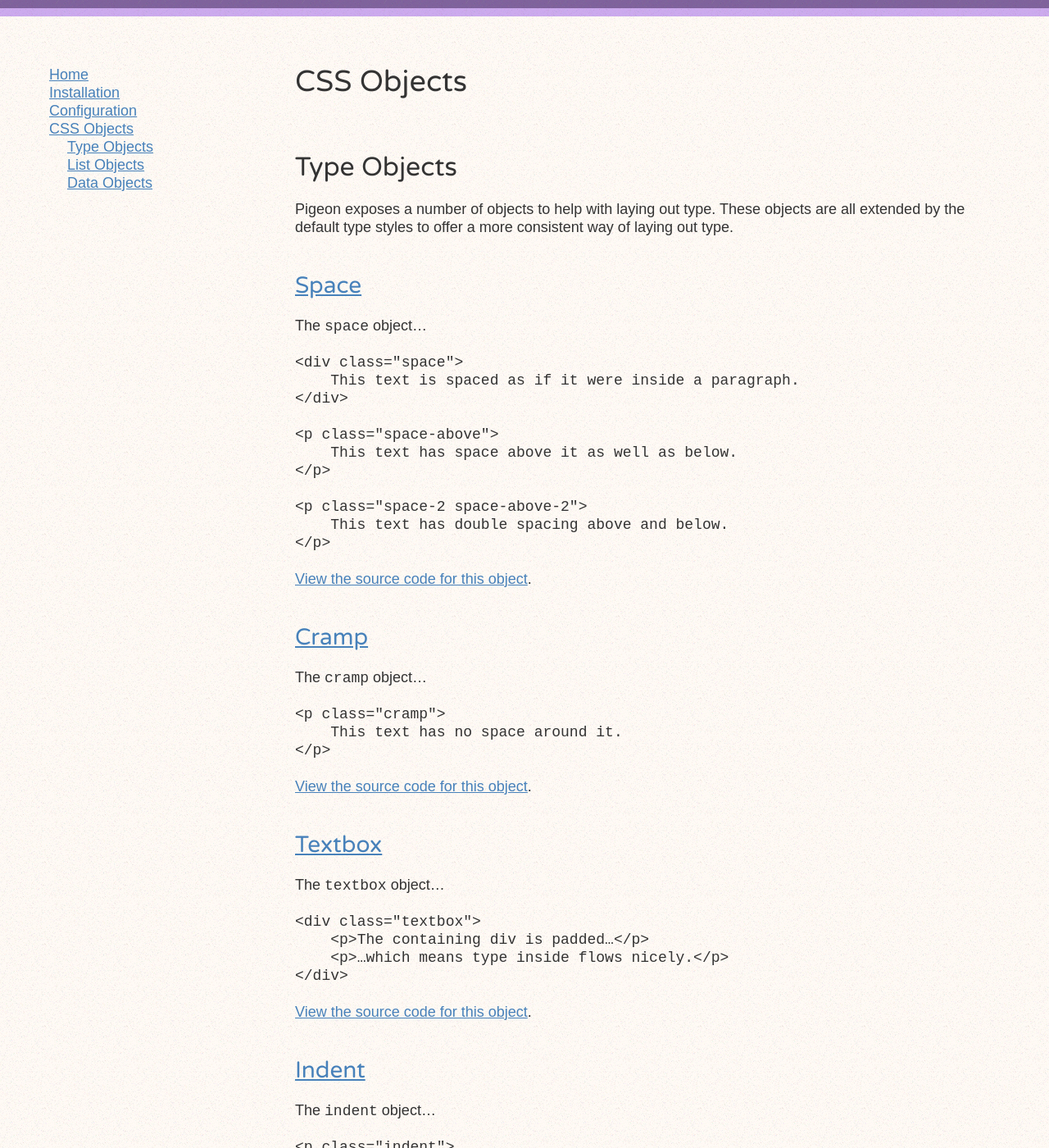
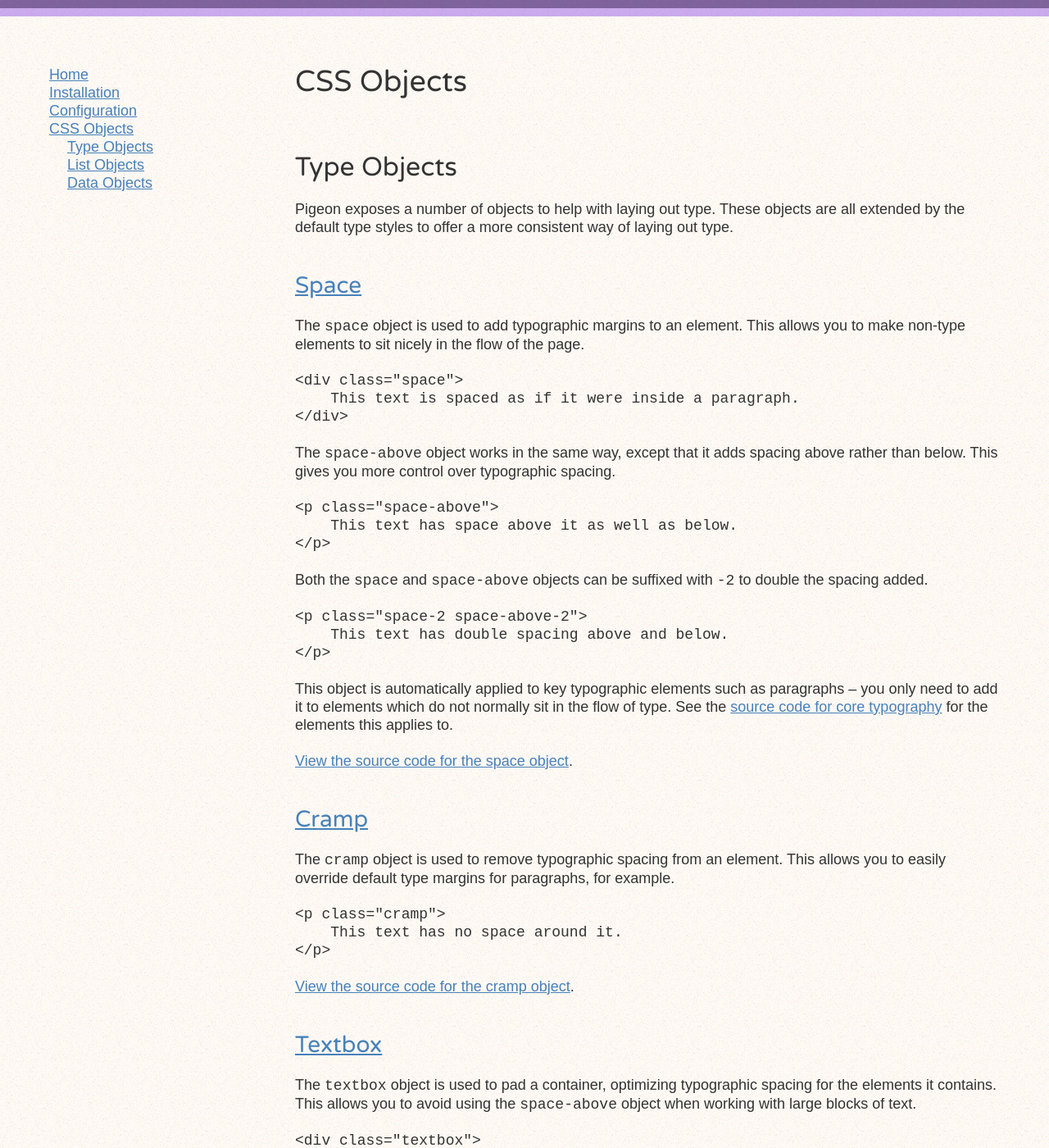
Before and after one commit to rowanmanning/pigeon, a Jekyll site: the page built from docs/objects/index.html, in a window 1280 px wide and 1400 px high. Shown: the whole window at 82% size. Built offline with Jekyll 4.4.1, drawn with Linux system fonts in a browser that asks for light colours; some of the changed text lies outside the part shown.

Commit message:
Document type objects

```diff
--- a/docs/objects/index.html
+++ b/docs/objects/index.html
@@ -15,12 +15,17 @@ layout: page
         consistent way of laying out type.
     </p>
 
+
     <div id="typography-space" class="textbox css-object">
         <h3>
             <a href="#typography-space" class="section-link">Space</a>
         </h3>
 
-        <p>The <code>space</code> object…</p>
+        <p>
+            The <code>space</code> object is used to add typographic margins to
+            an element. This allows you to make non-type elements to sit nicely
+            in the flow of the page.
+        </p>
 
         <div class="css-example">
             {% highlight html %}<div class="space">
@@ -28,11 +33,22 @@ layout: page
 </div>{% endhighlight %}
         </div>
 
+        <p>
+            The <code>space-above</code> object works in the same way, except
+            that it adds spacing above rather than below. This gives you more
+            control over typographic spacing.
+        </p>
+
         <div class="css-example">
             {% highlight html %}<p class="space-above">
     This text has space above it as well as below.
 </p>{% endhighlight %}
         </div>
+
+        <p>
+            Both the <code>space</code> and <code>space-above</code> objects can
+            be suffixed with <code>-2</code> to double the spacing added.
+        </p>
 
         <div class="css-example">
             {% highlight html %}<p class="space-2 space-above-2">
@@ -40,16 +56,28 @@ layout: page
 </p>{% endhighlight %}
         </div>
 
-        <p><a href="{{ site.repo.url }}/blob/{{ site.repo.branch }}/lib/object/space.scss">View the source code for this object</a>.</p>
+        <p>
+            This object is automatically applied to key typographic elements
+            such as paragraphs – you only need to add it to elements which do
+            not normally sit in the flow of type. See the
+            <a href="{{ site.repo.url }}/blob/{{ site.repo.branch }}/lib/core/type.scss">source code for core typography</a> for the elements this applies to.
+        </p>
+
+        <p><a href="{{ site.repo.url }}/blob/{{ site.repo.branch }}/lib/object/space.scss">View the source code for the space object</a>.</p>
 
     </div>
+
 
     <div id="typography-cramp" class="textbox css-object">
         <h3>
             <a href="#typography-cramp" class="section-link">Cramp</a>
         </h3>
 
-        <p>The <code>cramp</code> object…</p>
+        <p>
+            The <code>cramp</code> object is used to remove typographic spacing
+            from an element. This allows you to easily override default type
+            margins for paragraphs, for example.
+        </p>
 
         <div class="css-example">
             {% highlight html %}<p class="cramp">
@@ -57,16 +85,22 @@ layout: page
 </p>{% endhighlight %}
         </div>
 
-        <p><a href="{{ site.repo.url }}/blob/{{ site.repo.branch }}/lib/object/cramp.scss">View the source code for this object</a>.</p>
+        <p><a href="{{ site.repo.url }}/blob/{{ site.repo.branch }}/lib/object/cramp.scss">View the source code for the cramp object</a>.</p>
 
     </div>
+
 
     <div id="typography-textbox" class="textbox css-object">
         <h3>
             <a href="#typography-textbox" class="section-link">Textbox</a>
         </h3>
 
-        <p>The <code>textbox</code> object…</p>
+        <p>
+            The <code>textbox</code> object is used to pad a container,
+            optimizing typographic spacing for the elements it contains. This
+            allows you to avoid using the <code>space-above</code> object when
+            working with large blocks of text.
+        </p>
 
         <div class="css-example">
             {% highlight html %}<div class="textbox">
@@ -75,16 +109,20 @@ layout: page
 </div>{% endhighlight %}
         </div>
 
-        <p><a href="{{ site.repo.url }}/blob/{{ site.repo.branch }}/lib/object/textbox.scss">View the source code for this object</a>.</p>
+        <p><a href="{{ site.repo.url }}/blob/{{ site.repo.branch }}/lib/object/textbox.scss">View the source code for the textbox object</a>.</p>
 
     </div>
+
 
     <div id="typography-indent" class="textbox css-object">
         <h3>
             <a href="#typography-indent" class="section-link">Indent</a>
         </h3>
 
-        <p>The <code>indent</code> object…</p>
+        <p>
+            The <code>indent</code> object is used to indent an element in a way
+            which scales appropriately as text is resized.
+        </p>
 
         <div class="css-example">
             {% highlight html %}<p class="indent">
@@ -92,16 +130,38 @@ layout: page
 </p>{% endhighlight %}
         </div>
 
-        <p><a href="{{ site.repo.url }}/blob/{{ site.repo.branch }}/lib/object/indent.scss">View the source code for this object</a>.</p>
+        <p>
+            The <code>indent</code> object can be suffixed with <code>-2</code>
+            to double the indentation.
+        </p>
+
+        <div class="css-example">
+            {% highlight html %}<p class="indent-2">
+    This text is double-indented.
+</p>{% endhighlight %}
+        </div>
+
+        <p>
+            This object is automatically applied to quotes and lists, so you'll
+            only need to add it manually to elements which are not normally
+            indented.
+        </p>
+
+        <p><a href="{{ site.repo.url }}/blob/{{ site.repo.branch }}/lib/object/indent.scss">View the source code for the indent object</a>.</p>
 
     </div>
+
 
     <div id="typography-hn" class="textbox css-object">
         <h3>
             <a href="#typography-hn" class="section-link">H1–H6</a>
         </h3>
 
-        <p>The <code>h1–h6</code> objects…</p>
+        <p>
+            The <code>h1–h6</code> objects are used to apply heading styles to
+            non-heading elements, or to disguise different heading levels to
+            CSS-enabled browsers.
+        </p>
 
         <div class="css-example">
             {% highlight html %}<h3 class="h1">
@@ -109,16 +169,21 @@ layout: page
 </h3>{% endhighlight %}
         </div>
 
-        <p><a href="{{ site.repo.url }}/blob/{{ site.repo.branch }}/lib/core/type.scss">View the source code for these objects</a>.</p>
+        <p><a href="{{ site.repo.url }}/blob/{{ site.repo.branch }}/lib/core/type.scss">View the source code for the h1–h6 objects</a>.</p>
 
     </div>
+
 
     <div id="typography-smallprint" class="textbox css-object">
         <h3>
             <a href="#typography-smallprint" class="section-link">Smallprint</a>
         </h3>
 
-        <p>The <code>smallprint</code> object…</p>
+        <p>
+            The <code>smallprint</code> object is used to decrease the font-size
+            of an element in order to indicate that it is of less immediate
+            importance to the user than the surrounding text.
+        </p>
 
         <div class="css-example">
             {% highlight html %}<p class="smallprint">
@@ -126,16 +191,29 @@ layout: page
 </p>{% endhighlight %}
         </div>
 
-        <p><a href="{{ site.repo.url }}/blob/{{ site.repo.branch }}/lib/object/smallprint.scss">View the source code for this object</a>.</p>
+        <p>
+            This object is automatically applied to the <code>figcaption</code>,
+            <code>small</code>, <code>sub</code> and <code>sup</code> elements
+            so you'll only need to add it manually to elements which are not
+            normally smaller.
+        </p>
+
+        <p><a href="{{ site.repo.url }}/blob/{{ site.repo.branch }}/lib/object/smallprint.scss">View the source code for the smallprint object</a>.</p>
 
     </div>
+
 
     <div id="typography-quote" class="textbox css-object">
         <h3>
             <a href="#typography-quote" class="section-link">Quote</a>
         </h3>
 
-        <p>The <code>quote</code> object…</p>
+        <p>
+            The <code>quote</code> object, along with the
+            <code>quote-body</code> and <code>quote-attrib</code> sub-objects,
+            is used to style quotations. These objects can be applied to any
+            element, which allows you to use your own preferred markup.
+        </p>
 
         <div class="css-example">
             {% highlight html %}<blockquote class="quote">
@@ -144,7 +222,14 @@ layout: page
 </blockquote>{% endhighlight %}
         </div>
 
-        <p><a href="{{ site.repo.url }}/blob/{{ site.repo.branch }}/lib/object/quote.scss">View the source code for this object</a>.</p>
+        <p>
+            The <code>quote</code> object is automatically applied to the
+            <code>blockquote</code> element, although you'll still need to
+            manually apply the <code>quote-body</code> and
+            <code>quote-attrib</code> objects.
+        </p>
+
+        <p><a href="{{ site.repo.url }}/blob/{{ site.repo.branch }}/lib/object/quote.scss">View the source code for the quote object</a>.</p>
 
     </div>
 
@@ -153,6 +238,7 @@ layout: page
 
 <div id="lists" class="section space-above-2 textbox">
     <h2>List Objects</h2>
+
 
     <div id="lists-stack" class="textbox css-object">
         <h3>
@@ -168,9 +254,10 @@ layout: page
 </ul>{% endhighlight %}
         </div>
 
-        <p><a href="{{ site.repo.url }}/blob/{{ site.repo.branch }}/lib/object/stack.scss">View the source code for this object</a>.</p>
+        <p><a href="{{ site.repo.url }}/blob/{{ site.repo.branch }}/lib/object/stack.scss">View the source code for the stack object</a>.</p>
 
     </div>
+
 
     <div id="lists-nav" class="textbox css-object">
         <h3>
@@ -194,9 +281,10 @@ layout: page
 </ul>{% endhighlight %}
         </div>
 
-        <p><a href="{{ site.repo.url }}/blob/{{ site.repo.branch }}/lib/object/nav.scss">View the source code for this object</a>.</p>
+        <p><a href="{{ site.repo.url }}/blob/{{ site.repo.branch }}/lib/object/nav.scss">View the source code for the nav object</a>.</p>
 
     </div>
+
 
     <div id="lists-blocknav" class="textbox css-object">
         <h3>
@@ -212,7 +300,7 @@ layout: page
 </ul>{% endhighlight %}
         </div>
 
-        <p><a href="{{ site.repo.url }}/blob/{{ site.repo.branch }}/lib/object/blocknav.scss">View the source code for this object</a>.</p>
+        <p><a href="{{ site.repo.url }}/blob/{{ site.repo.branch }}/lib/object/blocknav.scss">View the source code for the blocknav object</a>.</p>
 
     </div>
 
@@ -221,6 +309,7 @@ layout: page
 
 <div id="data" class="section space-above-2 textbox">
     <h2>Data Objects</h2>
+
 
     <div id="data-table" class="textbox css-object">
         <h3>
@@ -266,7 +355,7 @@ layout: page
 </table>{% endhighlight %}
         </div>
 
-        <p><a href="{{ site.repo.url }}/blob/{{ site.repo.branch }}/lib/object/table.scss">View the source code for this object</a>.</p>
+        <p><a href="{{ site.repo.url }}/blob/{{ site.repo.branch }}/lib/object/table.scss">View the source code for the table object</a>.</p>
 
     </div>
 
```
